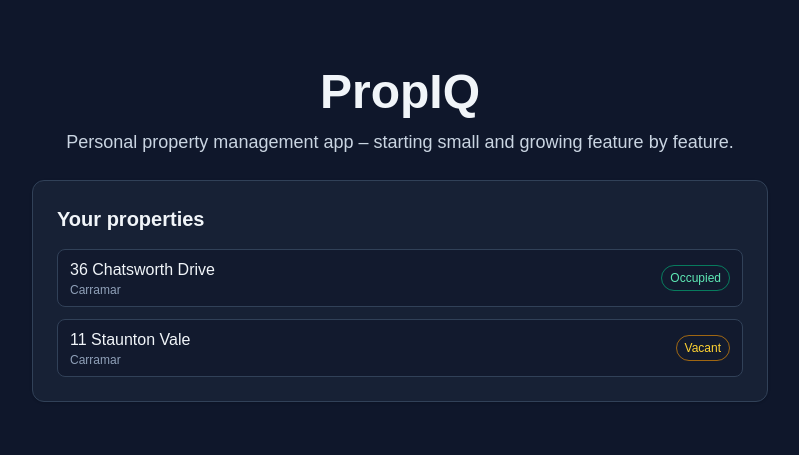
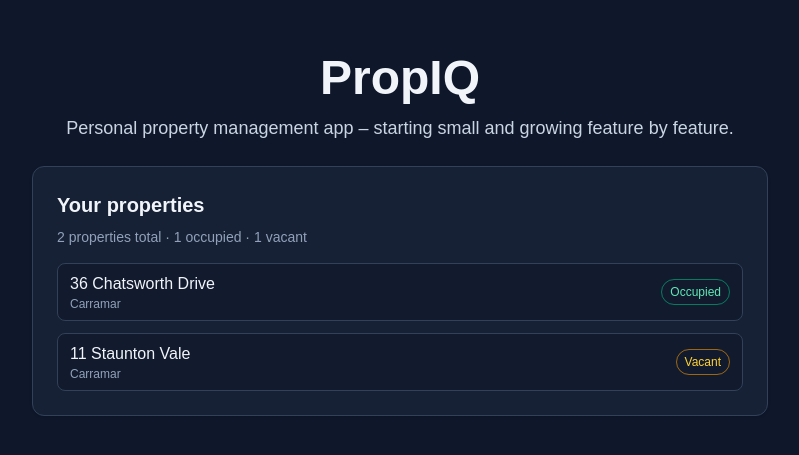
Before and after one commit to willie001/PropIQ, a Next.js app: page / in a window 1280 px wide. Shown: the part 165-620 px from the top of the page, without its empty margins (240-1039 px from the left). Built offline with nearby package versions, Linux system fonts and the light colour scheme.

Commit message:
feat: add property summary counts to PropertyList

```diff
--- a/src/components/PropertyList.tsx
+++ b/src/components/PropertyList.tsx
@@ -14,11 +14,22 @@ type PropertyListProps = {
 export default function PropertyList({ properties }: PropertyListProps) {
   const hasProperties = properties.length > 0;
 
+  const occupiedCount = properties.filter((p) => p.status === 'occupied').length;
+  const vacantCount = properties.filter((p) => p.status === 'vacant').length;
+
   return (
     <section className="bg-slate-800/60 border border-slate-700 rounded-xl p-4 md:p-6 shadow-sm">
-      <h2 className="text-xl font-semibold mb-4 text-slate-100">
+      <h2 className="text-xl font-semibold mb-2 text-slate-100">
         Your properties
       </h2>
+
+      {hasProperties && (
+        <p className="text-sm text-slate-400 mb-4">
+          {properties.length} {properties.length === 1 ? 'property' : 'properties'} total ·{' '}
+          {occupiedCount} {occupiedCount === 1 ? 'occupied' : 'occupied'} ·{' '}
+          {vacantCount} {vacantCount === 1 ? 'vacant' : 'vacant'}
+        </p>
+      )}
 
       {!hasProperties && (
         <p className="text-sm text-slate-400">
```
Also changed, not shown: 1 other file (tests, documents, lock files or other folders).
